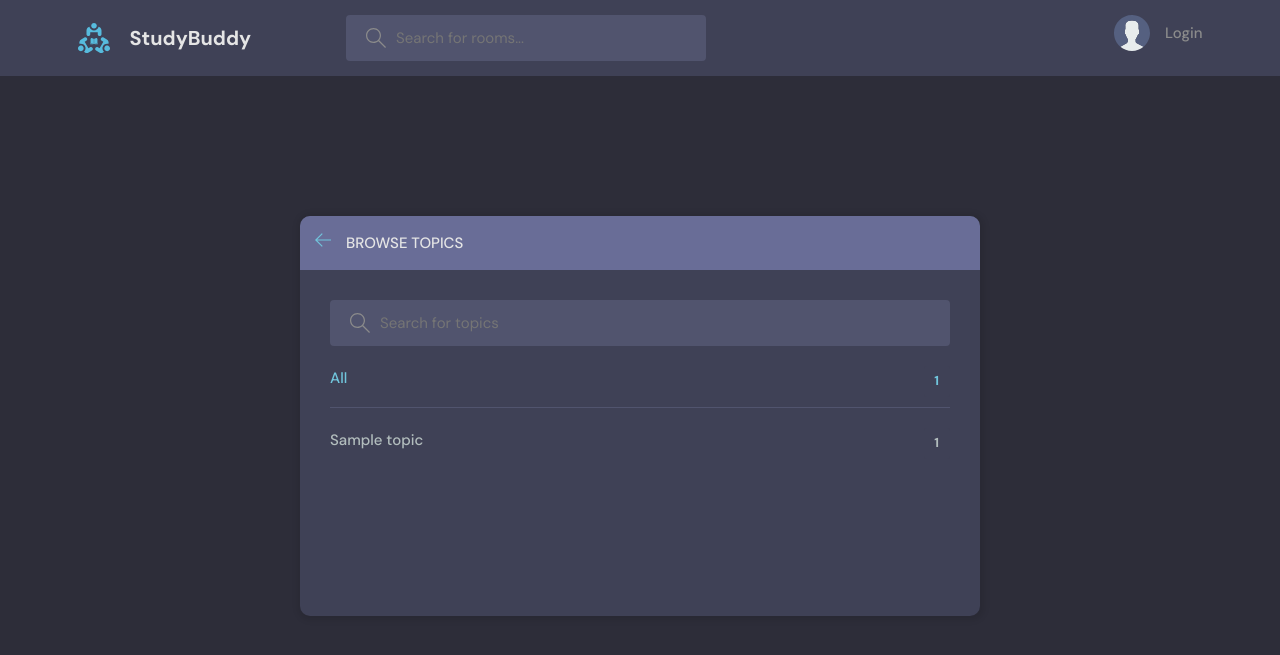
After one commit to dlt-v/StudyBud, a Django app: page /topics/ in a window 1280 px wide. The commit adds this page. Shown: the top 655 px of the page. Run offline with Django 4.2, Linux system fonts and the light colour scheme; tables that the repository leaves empty hold one stand-in row (values such as "Sample post").

Commit message:
finish topic page

```diff
--- /dev/null
+++ b/base/templates/base/topics.html
@@ -0,0 +1,64 @@
+{% extends 'main.html' %} {% block content %}
+<main class="create-room layout">
+    <div class="container">
+        <div class="layout__box">
+            <div class="layout__boxHeader">
+                <div class="layout__boxTitle">
+                    <a href="{% url 'home' %}">
+                        <svg
+                            version="1.1"
+                            xmlns="http://www.w3.org/2000/svg"
+                            width="32"
+                            height="32"
+                            viewBox="0 0 32 32"
+                        >
+                            <title>arrow-left</title>
+                            <path
+                                d="M13.723 2.286l-13.723 13.714 13.719 13.714 1.616-1.611-10.96-10.96h27.625v-2.286h-27.625l10.965-10.965-1.616-1.607z"
+                            ></path>
+                        </svg>
+                    </a>
+                    <h3>Browse Topics</h3>
+                </div>
+            </div>
+
+            <div class="topics-page layout__body">
+                <form action="" method="GET" class="header__search">
+                    <label>
+                        <svg
+                            version="1.1"
+                            xmlns="http://www.w3.org/2000/svg"
+                            width="32"
+                            height="32"
+                            viewBox="0 0 32 32"
+                        >
+                            <title>search</title>
+                            <path
+                                d="M32 30.586l-10.845-10.845c1.771-2.092 2.845-4.791 2.845-7.741 0-6.617-5.383-12-12-12s-12 5.383-12 12c0 6.617 5.383 12 12 12 2.949 0 5.649-1.074 7.741-2.845l10.845 10.845 1.414-1.414zM12 22c-5.514 0-10-4.486-10-10s4.486-10 10-10c5.514 0 10 4.486 10 10s-4.486 10-10 10z"
+                            ></path>
+                        </svg>
+                        <input name="q" placeholder="Search for topics" />
+                    </label>
+                </form>
+
+                <ul class="topics__list">
+                    <li>
+                        <a href="{% url 'topics' %}" class="active"
+                            >All <span>{{topics.count}}</span></a
+                        >
+                    </li>
+                    {% for topic in topics %}
+                    <li>
+                        <a href="{% url 'home' %}?q={{topic.name}}"
+                            >{{ topic.name }}
+                            <span>{{topic.room_set.all.count}}</span></a
+                        >
+                    </li>
+                    {% endfor %}
+                </ul>
+            </div>
+        </div>
+    </div>
+</main>
+
+{% endblock content %}
--- a/base/templates/base/topics_component.html
+++ b/base/templates/base/topics_component.html
@@ -16,7 +16,7 @@
         </li>
         {% endfor %}
     </ul>
-    <a class="btn btn--link" href="topics.html">
+    <a class="btn btn--link" href="{% url 'topics' %}">
         More
         <svg
             version="1.1"
--- a/base/urls.py
+++ b/base/urls.py
@@ -15,4 +15,5 @@ urlpatterns = [
     path('delete-room/<str:pk>/', views.delete_room, name="delete-room"),
     path('delete-message/<str:pk>/', views.delete_message, name="delete-message"),
     path('update-user/', views.update_user, name="update-user"),
+    path('topics/', views.topicsPage, name="topics"),
 ]
--- a/base/views.py
+++ b/base/views.py
@@ -71,7 +71,7 @@ def home(request):
         Q(description__icontains=query)
     )
 
-    topics = Topic.objects.all()
+    topics = Topic.objects.all()[0:5]
     room_count = rooms.count()
     room_messages = Message.objects.filter(
         Q(room__topic__name__icontains=query))
@@ -217,3 +217,13 @@ def update_user(request: HttpRequest):
         'form': form
     }
     return render(request, 'base/update_user.html', context)
+
+
+def topicsPage(request: HttpRequest):
+    query = request.GET.get('q') if request.GET.get('q') != None else ''
+
+    topics = Topic.objects.filter(name__icontains=query)
+    context = {
+        'topics': topics
+    }
+    return render(request, 'base/topics.html', context)
```
Also changed, not shown: base/templates/base/home.html (+8 -4 lines).
